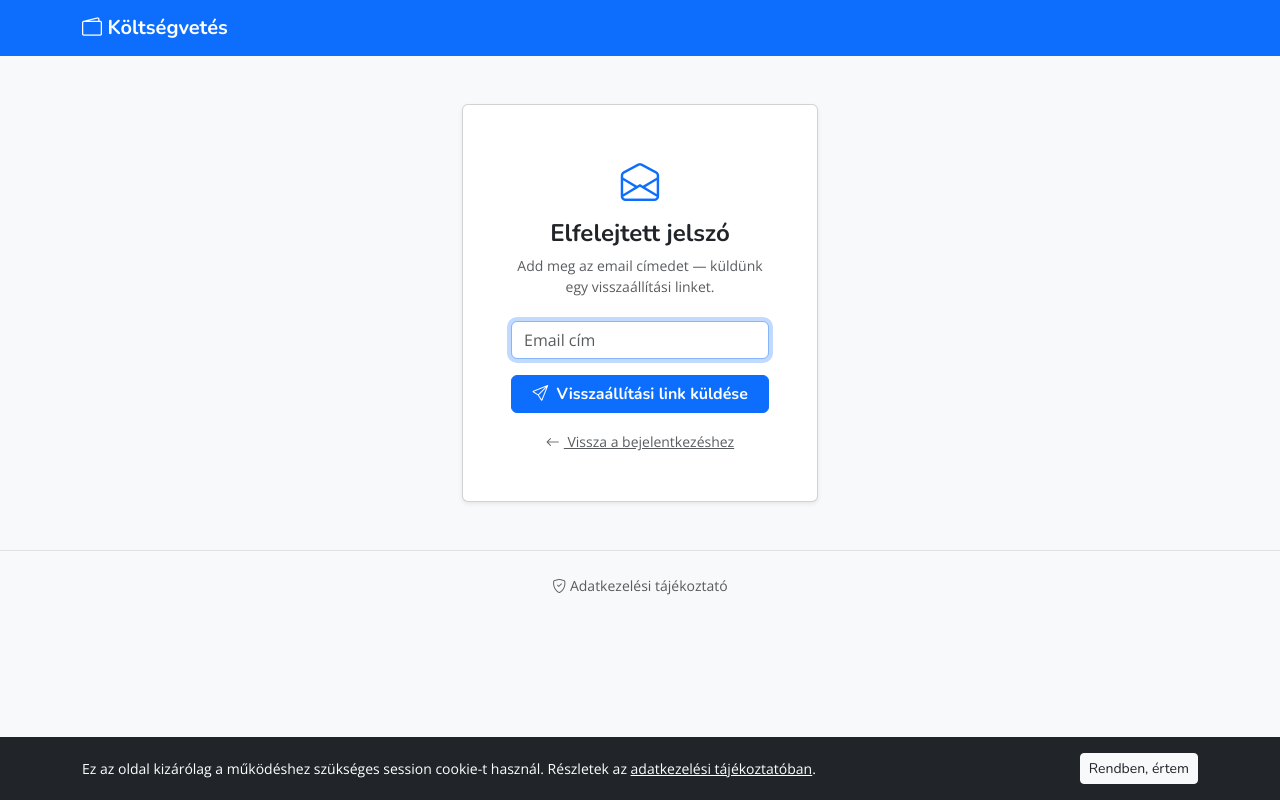
After one commit to Chris781231/Budget, a Flask app: page /forgot-password in a window 1280 px wide. The commit adds this page. Run offline with Flask 3, Linux system fonts and the light colour scheme; some libraries are stand-ins or nearby versions.

Commit message:
Jelszó visszaállítás elfelejtett jelszó esetén
- /forgot-password: email bekérés, token generálás, Gmail SMTP küldés
- /reset-password/<token>: token validálás (1 óra), új jelszó mentés
- Token lejárta után érvénytelen, felhasználáskor törlődik
- Landing page: "Elfelejtett jelszó?" link az email login formnál
- Flask-Mail: Gmail SMTP, GMAIL_ADDRESS + GMAIL_APP_PASSWORD env var
- enforce_2fa: forgot/reset route-ok exemptálva

Co-Authored-By: Claude Sonnet 4.6 <noreply@anthropic.com>

```diff
--- a/main.py
+++ b/main.py
@@ -12,9 +12,11 @@ from flask_wtf.csrf import CSRFProtect
 import sqlite3
 import pyotp
 import qrcode
-from datetime import datetime
+from datetime import datetime, timedelta
 from werkzeug.middleware.proxy_fix import ProxyFix
 from werkzeug.security import generate_password_hash, check_password_hash
+from flask_mail import Mail, Message
+import secrets
 from functools import wraps
 
 if os.environ.get("RAILWAY_ENVIRONMENT") is None:
@@ -24,6 +26,14 @@ app = Flask(__name__)
 app.wsgi_app = ProxyFix(app.wsgi_app, x_proto=1, x_host=1)
 app.secret_key = os.environ.get('SECRET_KEY', 'dev-only-insecure-key')
 csrf = CSRFProtect(app)
+
+app.config['MAIL_SERVER'] = 'smtp.gmail.com'
+app.config['MAIL_PORT'] = 587
+app.config['MAIL_USE_TLS'] = True
+app.config['MAIL_USERNAME'] = os.environ.get('GMAIL_ADDRESS', '')
+app.config['MAIL_PASSWORD'] = os.environ.get('GMAIL_APP_PASSWORD', '')
+app.config['MAIL_DEFAULT_SENDER'] = os.environ.get('GMAIL_ADDRESS', '')
+mail = Mail(app)
 
 google_bp = make_google_blueprint(
     client_id=os.environ.get("GOOGLE_OAUTH_CLIENT_ID", ""),
@@ -81,6 +91,7 @@ def enforce_2fa():
         'two_factor_verify', 'logout', 'static', 'login_page', 'privacy',
         'google.login', 'google.authorized',
         'github.login', 'github.authorized',
+        'forgot_password', 'reset_password',
     }
     if (current_user.is_authenticated
             and session.get('needs_2fa')
@@ -359,6 +370,8 @@ def init_db():
         "totp_secret TEXT",
         "totp_enabled INTEGER DEFAULT 0",
         "password_hash TEXT",
+        "reset_token TEXT",
+        "reset_token_expires TEXT",
     ]:
         try:
             c.execute(f"ALTER TABLE users ADD COLUMN {col}")
@@ -726,6 +739,72 @@ def set_password():
     conn.close()
     flash('Jelszó sikeresen beállítva!', 'success')
     return redirect(url_for('account'))
+
+
+@app.route('/forgot-password', methods=['GET', 'POST'])
+def forgot_password():
+    if current_user.is_authenticated:
+        return redirect(url_for('index'))
+    if request.method == 'POST':
+        email = request.form.get('email', '').strip().lower()
+        conn = get_db()
+        row = conn.execute("SELECT * FROM users WHERE email=?", (email,)).fetchone()
+        if row and row['password_hash']:
+            token = secrets.token_urlsafe(32)
+            expires = (datetime.now() + timedelta(hours=1)).strftime('%Y-%m-%d %H:%M:%S')
+            conn.execute("UPDATE users SET reset_token=?, reset_token_expires=? WHERE id=?",
+                         (token, expires, row['id']))
+            conn.commit()
+            reset_url = url_for('reset_password', token=token, _external=True)
+            try:
+                msg = Message(
+                    subject='Jelszó visszaállítás – Költségvetés',
+                    recipients=[email],
+                    body=f"Szia!\n\nA jelszavad visszaállításához kattints az alábbi linkre (1 óráig érvényes):\n\n{reset_url}\n\nHa nem te kérted, hagyd figyelmen kívül ezt az emailt.\n\nÜdvözlettel,\nKöltségvetés"
+                )
+                mail.send(msg)
+            except Exception:
+                conn.close()
+                flash('Az email küldése sikertelen. Ellenőrizd a szerver beállításait.', 'danger')
+                return render_template('forgot_password.html')
+        conn.close()
+        flash('Ha az email cím regisztrált és jelszavas fiókhoz tartozik, elküldtük a visszaállítási linket.', 'info')
+        return redirect(url_for('login_page'))
+    return render_template('forgot_password.html')
+
+
+@app.route('/reset-password/<token>', methods=['GET', 'POST'])
+def reset_password(token):
+    if current_user.is_authenticated:
+        return redirect(url_for('index'))
+    conn = get_db()
+    row = conn.execute(
+        "SELECT * FROM users WHERE reset_token=? AND reset_token_expires > ?",
+        (token, datetime.now().strftime('%Y-%m-%d %H:%M:%S'))
+    ).fetchone()
+    if not row:
+        conn.close()
+        flash('A visszaállítási link érvénytelen vagy lejárt.', 'danger')
+        return redirect(url_for('login_page'))
+    if request.method == 'POST':
+        password = request.form.get('password', '')
+        confirm = request.form.get('confirm_password', '')
+        if len(password) < 8:
+            flash('A jelszónak legalább 8 karakter hosszúnak kell lennie.', 'danger')
+            return render_template('reset_password.html', token=token)
+        if password != confirm:
+            flash('A két jelszó nem egyezik.', 'danger')
+            return render_template('reset_password.html', token=token)
+        conn.execute(
+            "UPDATE users SET password_hash=?, reset_token=NULL, reset_token_expires=NULL WHERE id=?",
+            (generate_password_hash(password), row['id'])
+        )
+        conn.commit()
+        conn.close()
+        flash('Jelszó sikeresen visszaállítva! Jelentkezz be az új jelszavaddal.', 'success')
+        return redirect(url_for('login_page'))
+    conn.close()
+    return render_template('reset_password.html', token=token)
 
 
 @app.route('/login')
--- a/requirements.txt
+++ b/requirements.txt
@@ -1,4 +1,5 @@
 anthropic
+Flask-Mail==0.10.0
 pillow==12.2.0
 pyotp==2.9.0
 qrcode==8.2
--- /dev/null
+++ b/templates/forgot_password.html
@@ -0,0 +1,34 @@
+{% extends 'base.html' %}
+{% block content %}
+<div class="row justify-content-center mt-5">
+    <div class="col-sm-8 col-md-5 col-lg-4">
+        <div class="card shadow-sm">
+            <div class="card-body p-5">
+                <div class="text-center mb-4">
+                    <i class="bi bi-envelope-open text-primary" style="font-size:2.4rem;"></i>
+                    <h4 class="mt-2 fw-bold">Elfelejtett jelszó</h4>
+                    <p class="text-muted small">Add meg az email címedet — küldünk egy visszaállítási linket.</p>
+                </div>
+                {% with messages = get_flashed_messages(with_categories=true) %}
+                {% if messages %}{% for cat, msg in messages %}
+                <div class="alert alert-{{ cat }} py-2 small">{{ msg }}</div>
+                {% endfor %}{% endif %}{% endwith %}
+                <form method="POST">
+                    <input type="hidden" name="csrf_token" value="{{ csrf_token() }}">
+                    <div class="mb-3">
+                        <input type="email" name="email" class="form-control" placeholder="Email cím" required autofocus>
+                    </div>
+                    <button type="submit" class="btn btn-primary w-100 fw-bold">
+                        <i class="bi bi-send me-1"></i> Visszaállítási link küldése
+                    </button>
+                </form>
+                <div class="text-center mt-3">
+                    <a href="{{ url_for('login_page') }}" class="small text-muted">
+                        <i class="bi bi-arrow-left me-1"></i> Vissza a bejelentkezéshez
+                    </a>
+                </div>
+            </div>
+        </div>
+    </div>
+</div>
+{% endblock %}
--- a/templates/landing.html
+++ b/templates/landing.html
@@ -508,6 +508,9 @@
                                 <button type="submit" class="btn btn-primary w-100 fw-bold">
                                     <i class="bi bi-box-arrow-in-right me-1"></i> Bejelentkezés
                                 </button>
+                                <div class="text-center mt-2">
+                                    <a href="{{ url_for('forgot_password') }}" class="small text-muted">Elfelejtett jelszó?</a>
+                                </div>
                             </form>
                         </div>
 
```
Also changed, not shown: templates/reset_password.html (added, +34 -0 lines).
